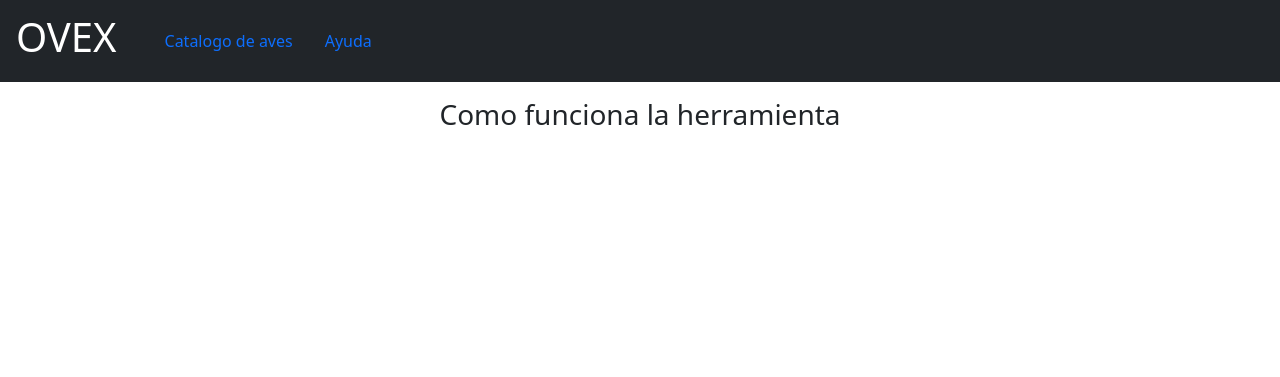
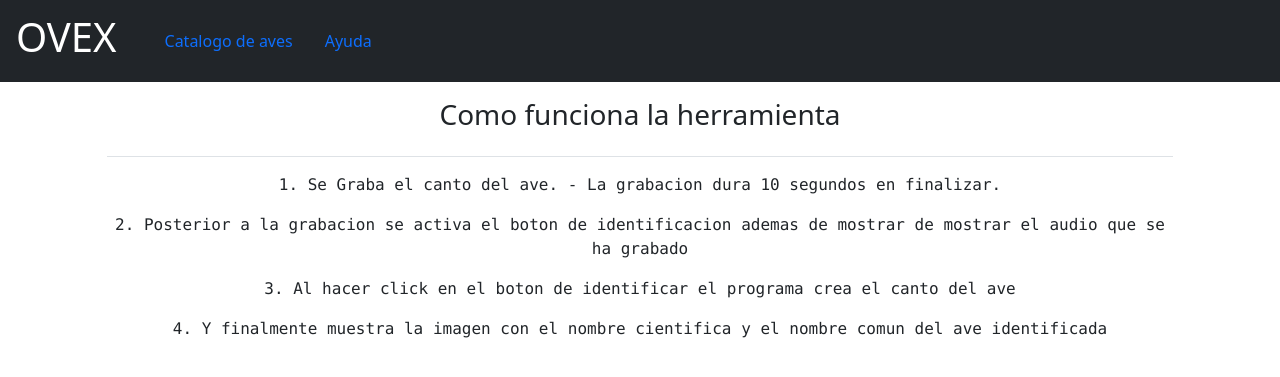
Before and after one commit to RicJim/birds_recognition, a Flask app: page /ayuda in a window 1280 px wide. Shown: the top 377 px of the page. Run offline with Flask 2, Linux system fonts and the light colour scheme; parts of the project's set-up code (start-up, migrations or seed data) failed here and were passed over.

Commit message:
17 commit

```diff
--- a/templates/ayuda.html
+++ b/templates/ayuda.html
@@ -25,11 +25,26 @@
     </nav>
 </head>
 <body>
-    <div class="text-center py-3">
-        <h3>Como funciona la herramienta</h3>
-        <p class="text-decoration-underline">
-
-        </p>
+    <h3 class="text-center py-3">Como funciona la herramienta</h3>
+    <div class="text-center py-3 col-10 mx-auto font-monospace border-top">
+        <span class="py-2">
+            1. Se Graba el canto del ave.
+            - La grabacion dura 10 segundos en finalizar.
+        </span>
+        <ol></ol>
+        <span class="py-2">
+            2. Posterior a la grabacion se activa el boton de identificacion ademas
+            de mostrar de mostrar el audio que se ha grabado
+        </span>
+        <ol></ol>
+        <span class="py-2">
+            3. Al hacer click en el boton de identificar el programa crea el canto del ave
+        </span>
+        <ol></ol>
+        <span class="py-2">
+            4. Y finalmente muestra la imagen con el nombre cientifica y el nombre comun del ave identificada
+        </span>
+        <span class="py-2"></span>
     </div>
 </body>
 </html>
```
